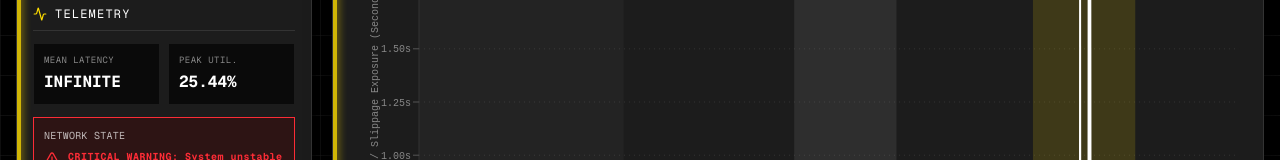
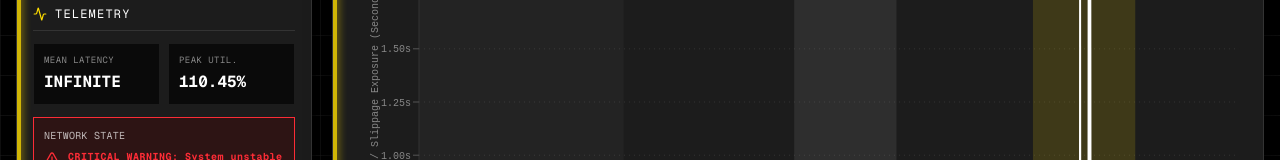
Before and after one commit to justinGabster/M-M-c-Queueing-Simulator-Liquidity-Risk-Market-Slippage-Engine, a Next.js app: page / in a window 1280 px wide. Shown: the part 325-485 px from the top of the page. Built offline with nearby package versions, Linux system fonts and the light colour scheme.

Commit message:
Fix PEAK UTILization state bug to dynamically display true maximum

```diff
--- a/src/app/page.tsx
+++ b/src/app/page.tsx
@@ -24,11 +24,14 @@ export default function Dashboard() {
     if (!trafficData.length) return { chartData: [], aggMetrics: null };
 
     let totalWq = 0;
-    let maxWq = 0;
     let totalRho = 0;
     let crashes = 0;
+    let maxWq = 0;
+    let maxRho = 0; // Initialize tracking for peak utilization
 
+    // Loop through the 1440-minute time-series data array
     const computed = trafficData.map(point => {
+      // Calculate real-time instantaneous utilization and wait times based on state sliders
       const metrics = calculateMMc(point.arrivalRate, mu, c);
       const displayWq = metrics.isStable ? metrics.wq : 3; // Visual cap
 
@@ -37,7 +40,10 @@ export default function Dashboard() {
         totalWq += metrics.wq;
         maxWq = Math.max(maxWq, metrics.wq);
       }
+
       totalRho += metrics.rho;
+      // Extract absolute highest peak percentage achieved
+      maxRho = Math.max(maxRho, metrics.rho);
 
       return {
         ...point,
@@ -57,11 +63,12 @@ export default function Dashboard() {
         avgWq: stableCount > 0 ? totalWq / stableCount : Infinity,
         maxWq: crashes > 0 ? Infinity : maxWq,
         avgRho: totalRho / trafficData.length,
+        maxRho, // Set true maximum peak
         isStable: crashes === 0,
         crashes
       }
     };
-  }, [trafficData, mu, c]);
+  }, [trafficData, mu, c]); // Dependency array properly handles state updates
 
   if (!isClient) return null;
 
@@ -232,7 +239,7 @@ export default function Dashboard() {
                   <div className="bg-[#0A0A0A] p-2.5 border border-[#1C1C1C]">
                     <p className="text-[9px] text-[#888888] uppercase tracking-wider mb-0.5 truncate">Peak Util.</p>
                     <p className="text-base font-bold text-[#FFFFFF] truncate">
-                      {(aggMetrics.avgRho * 100).toFixed(2)}%
+                      {(aggMetrics.maxRho * 100).toFixed(2)}%
                     </p>
                   </div>
                 </div>
```
